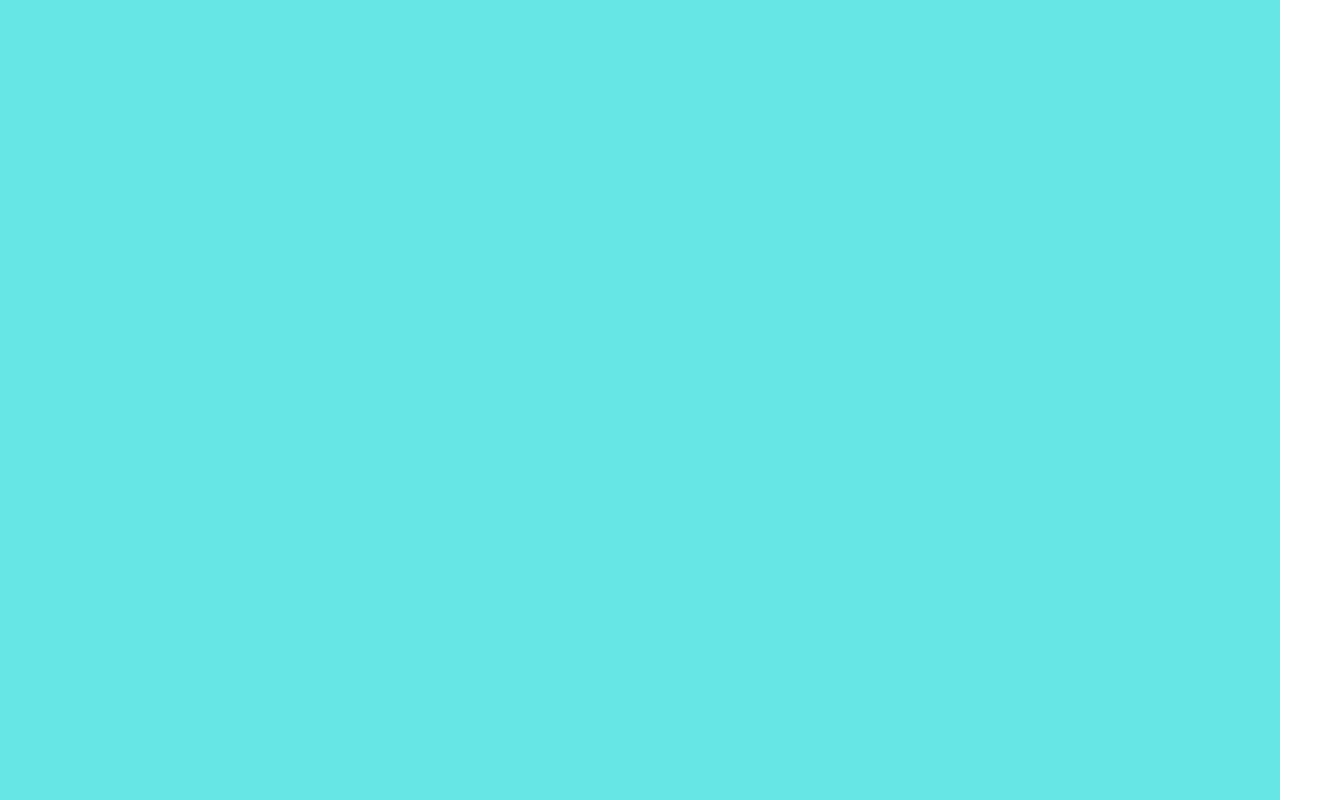
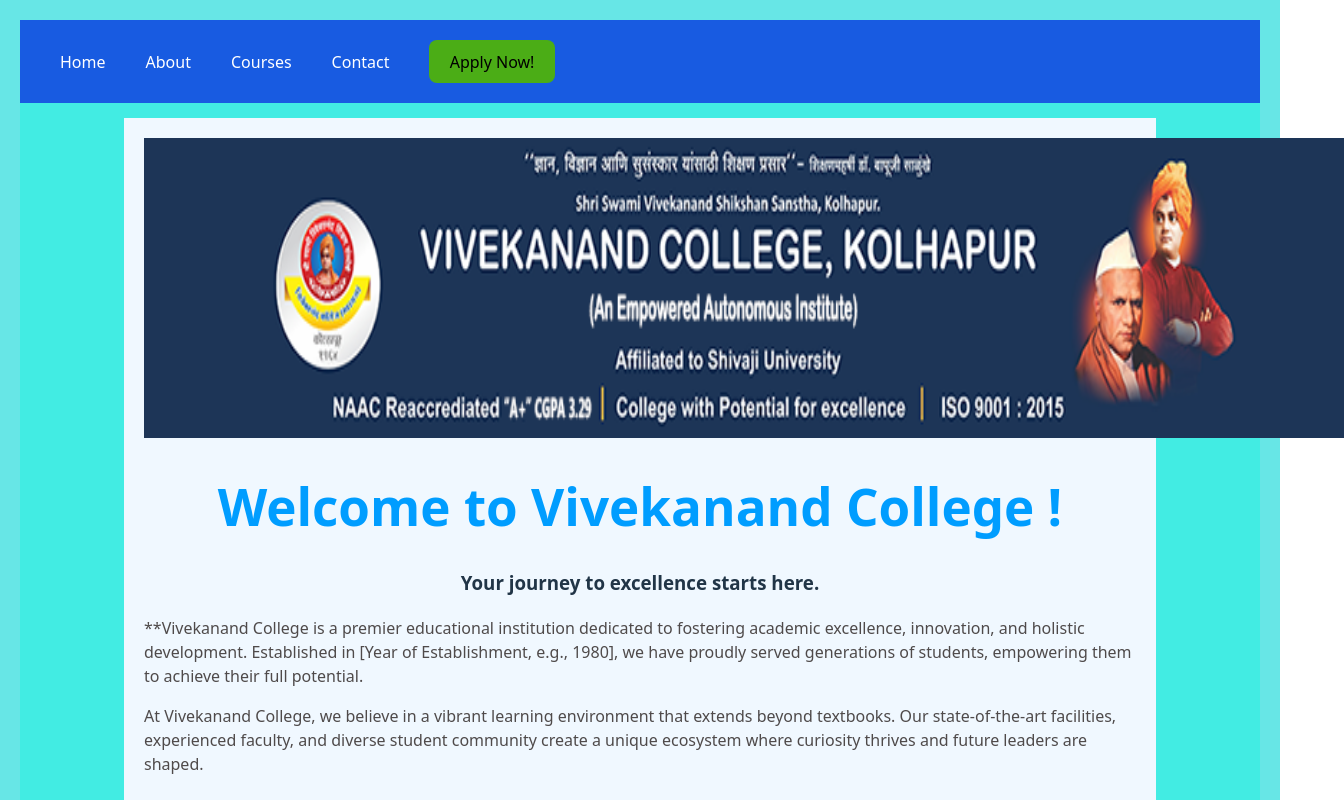
Before and after one commit to SHRAVANI-87/demo, a React (Vite) app: page / in a window 1280 px wide. Before the commit this address had no page. Shown: the top 800 px of the page, 1344 px wide, since content can reach past the window. Built offline with nearby package versions, Linux system fonts and the light colour scheme.

Commit message:
first commit

```diff
--- a/src/App.jsx
+++ b/src/App.jsx
@@ -10,7 +10,7 @@
   return(
       <Router>
           <Routes id="oop">
-              <Route path ="/HomePage" element={<HomePage/>}/>
+              <Route path ="/" element={<HomePage/>}/>
               <Route path ="/AboutPage" element={<AboutPage/>}/>
               <Route path ="/CoursesPage" element={<CoursesPage/>}/>
               <Route path="/ContactPage" element={<ContactPage/>}/>
```
Also changed, not shown: vercel.json (added).
